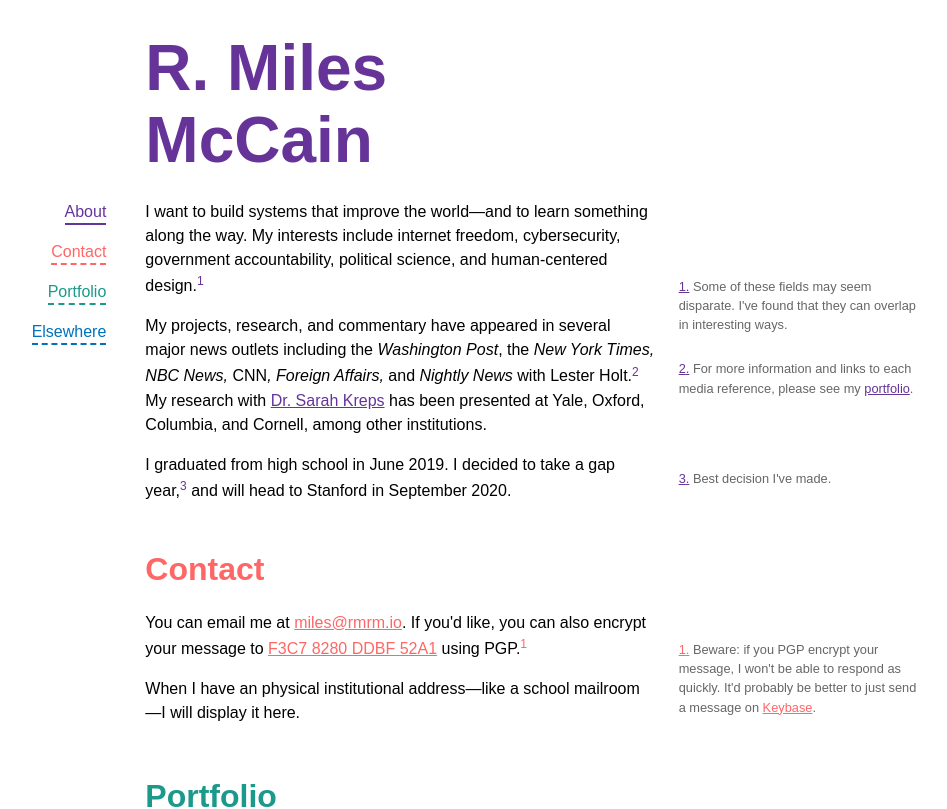
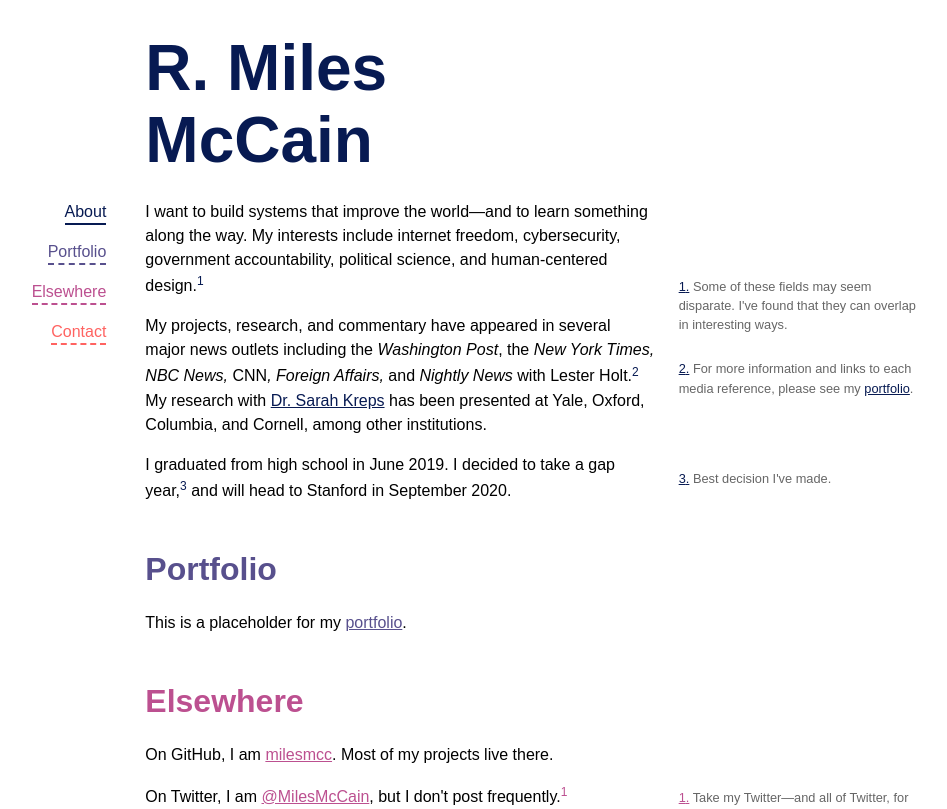
Before and after one commit to milesmcc/personal, a Svelte app: page / in a window 1280 px wide. Shown: the top 809 px of the page, without its empty margins (180-1127 px from the left). Built offline with nearby package versions, Linux system fonts and the light colour scheme; a web font is replaced by a local one.

Commit message:
Change colors & order

```diff
--- a/public/global.css
+++ b/public/global.css
@@ -34,27 +34,28 @@ a {
 }
 
 #about, .about-a, #about a, #about .title, .title.name {
-    border-bottom-color: rebeccapurple !important;
-    color: rebeccapurple !important;
-    text-decoration-color: rebeccapurple !important;
+    border-bottom-color: #071a52 !important;
+    color: #071a52 !important;
+    text-decoration-color: #071a52 !important;
+}
+
+
+#portfolio, .portfolio-a, #portfolio a, #portfolio .title {
+    border-bottom-color: #58508d !important;
+    color: #58508d !important;
+    text-decoration-color: #58508d !important;
+}
+
+#elsewhere, .elsewhere-a, #elsewhere a, #elsewhere .title {
+    border-bottom-color: #bc5090 !important;
+    color: #bc5090 !important;
+    text-decoration-color: #bc5090 !important;
 }
 
 #contact, .contact-a, #contact a, #contact .title {
-    border-bottom-color: #ff6666 !important;
-    color: #ff6666 !important;
-    text-decoration-color: #ff6666 !important;
-}
-
-#portfolio, .portfolio-a, #portfolio a, #portfolio .title {
-    border-bottom-color: #1b998b !important;
-    color: #1b998b !important;
-    text-decoration-color: #1b998b !important;
-}
-
-#elsewhere, .elsewhere-a, #elsewhere a, #elsewhere .title {
-    border-bottom-color: #0072bb !important;
-    color: #0072bb !important;
-    text-decoration-color: #0072bb !important;
+    border-bottom-color: #ff6361 !important;
+    color: #ff6361 !important;
+    text-decoration-color: #ff6361 !important;
 }
 
 .bottombreak {
--- a/src/App.svelte
+++ b/src/App.svelte
@@ -49,9 +49,9 @@
 		</div>
 		<div class="column is-readable-width">
 			<About/>
-			<Contact/>
 			<Portfolio/>
 			<Elsewhere/>
+			<Contact/>
 		</div>
 	</div>
   </section>
--- a/src/Elsewhere.svelte
+++ b/src/Elsewhere.svelte
@@ -15,10 +15,10 @@
     <div class="columns">
       <div class="column is-8">
         <p>On GitHub, I am <a href="https://github.com/milesmcc">milesmcc</a>. Most of my projects live there.</p>
+        <p>On Twitter, I am <a href="https://twitter.com/@MilesMcCain">@MilesMcCain</a>, but I don't post frequently.<FootnoteRef {scope} index=1 />
+        </p>
         <p>On Hacker News, I am <a href="https://news.ycombinator.com/user?id=epoch_100">epoch_100</a>.</p>
         <p>On Reddit, I am (also) <a href="https://reddit.com/u/epoch_100">epoch_100</a>.</p>
-        <p>On Twitter, I am <a href="https://twitter.com/@MilesMcCain">@MilesMcCain</a>, but I don't post frequently.<FootnoteRef {scope} index=1 />
-        </p>
       </div>
       <div class="column">
         <Footnote {scope} index=1>
--- a/src/Navbar.svelte
+++ b/src/Navbar.svelte
@@ -8,9 +8,9 @@
 
   let borders = {
     about: "solid",
+    portfolio: "dashed",
+    elsewhere: "dashed",
     contact: "dashed",
-    portfolio: "dashed",
-    elsewhere: "dashed"
   }
 
   function update() {
@@ -85,13 +85,6 @@
         About
       </a>
     </li>
-    <li class="contact-li">
-      <a
-        class="contact-a"
-        style="border-bottom-style: {borders['contact']}" href="#contact">
-        Contact
-      </a>
-    </li>
     <li class="portfolio-li">
       <a
         class="portfolio-a"
@@ -106,5 +99,12 @@
         Elsewhere
       </a>
     </li>
+        <li class="contact-li">
+      <a
+        class="contact-a"
+        style="border-bottom-style: {borders['contact']}" href="#contact">
+        Contact
+      </a>
+    </li>
   </ul>
 </nav>
```
